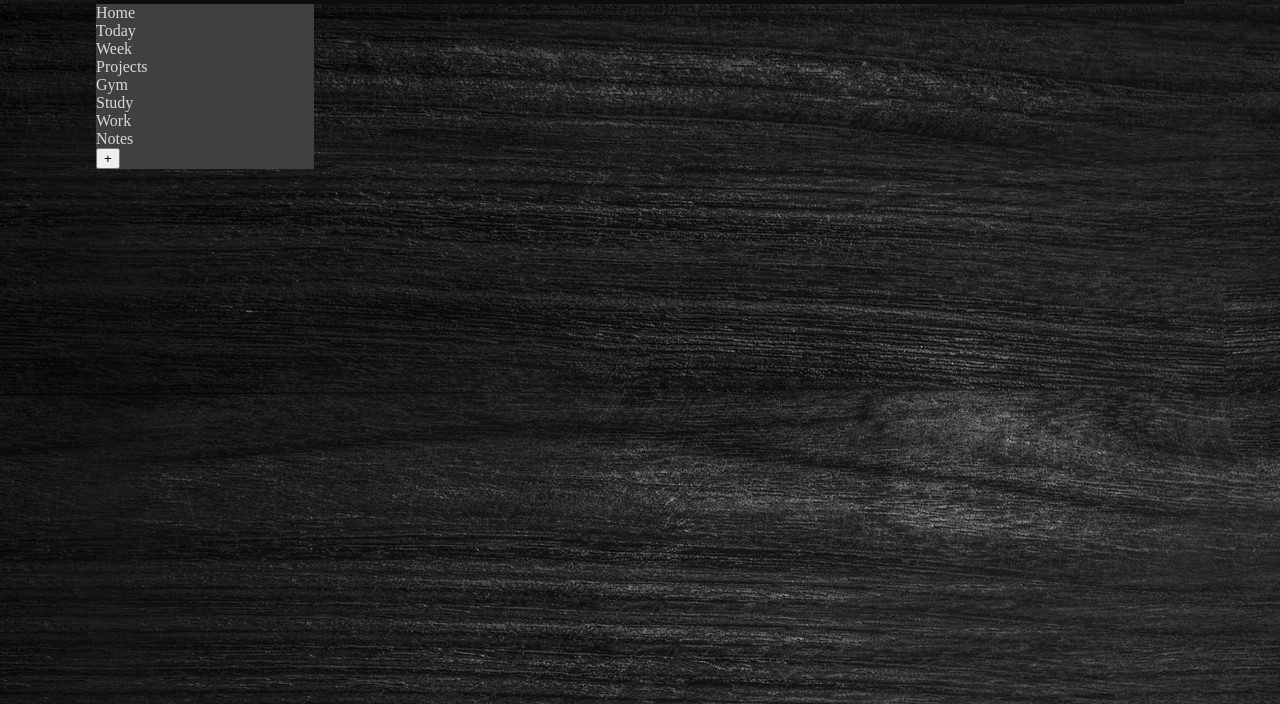
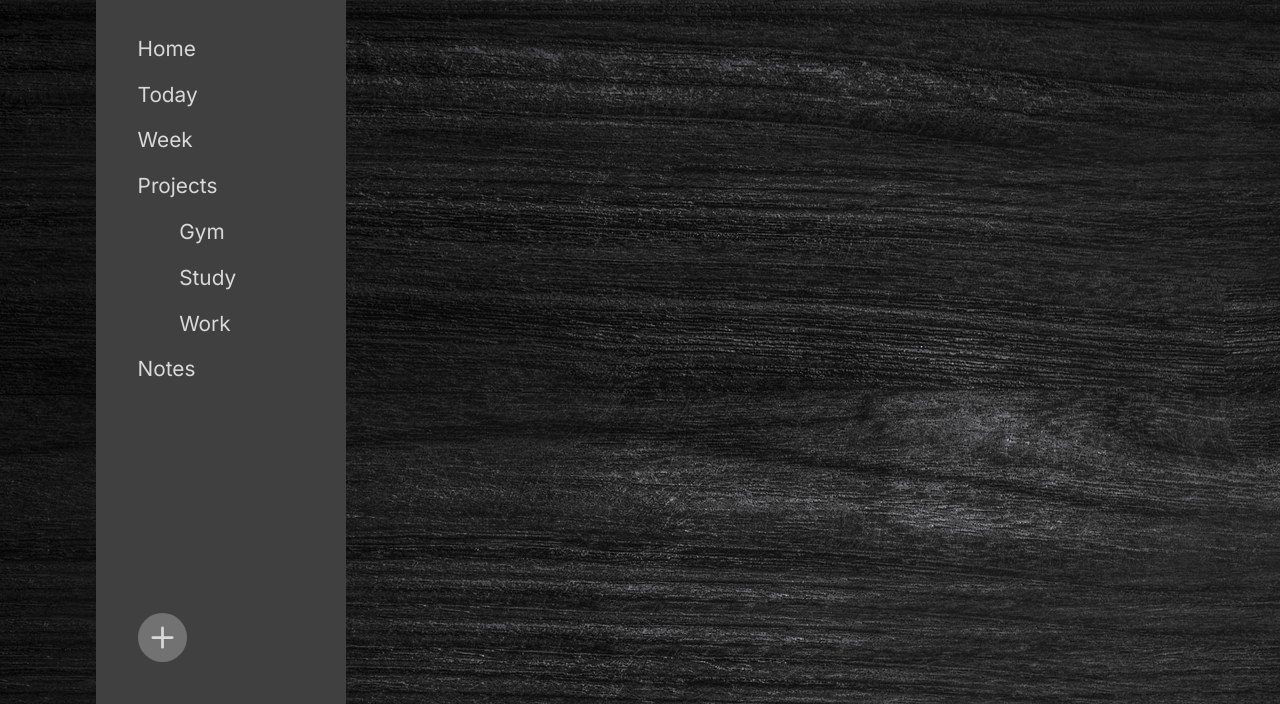
Before and after one commit to palezino/odin-to-do-list, a website: page dist/index.html in a window 1280 px wide. Shown: the part 96-800 px from the top of the page. Drawn offline with Linux system fonts and the light colour scheme.

Commit message:
Initial sidebar design

```diff
--- a/dist/index.html
+++ b/dist/index.html
@@ -4,6 +4,9 @@
     <meta charset="UTF-8">
     <meta http-equiv="X-UA-Compatible" content="IE=edge">
     <meta name="viewport" content="width=device-width, initial-scale=1.0">
+    <link rel="preconnect" href="https://fonts.googleapis.com">
+    <link rel="preconnect" href="https://fonts.gstatic.com" crossorigin>
+    <link href="https://fonts.googleapis.com/css2?family=Inter&display=swap" rel="stylesheet">
     <link rel="stylesheet" href="style.css">
     <script src="main.js" defer></script>
     <title>To-Do</title>
@@ -16,13 +19,14 @@
             </div>
             <div class="calendar"></div>
         </div>
-        <div class="sidebar">
-            <ul class="sidebar-main-list">
+        <div class="main">
+            <div class="main-sidebar">
+                <ul class="sidebar-list">
                     <li>Home</li>
                     <li>Today</li>
                     <li>Week</li>
                     <li>Projects
-                    <ul class="sidebar-projects-list">
+                        <ul class="sidebar-projects">
                             <li>Gym</li>
                             <li>Study</li>
                             <li>Work</li>
@@ -30,10 +34,11 @@
                     </li>
                     <li>Notes</li>
                 </ul>
-            <button class="btn-plus">+</button>
+                <button class="btn-plus"><img src="./images/plus.svg" alt="plus"></button>
             </div>
-        <div class="main-info">
+            <div class="main-tasks">
 
+            </div>
         </div>
     </div>
 </body>
--- a/dist/style.css
+++ b/dist/style.css
@@ -7,11 +7,13 @@ body {
     background-image: url(./images/brown-wooden-textured-flooring-background.jpg);
 
     color: #D9D9D9;
+    font-family: 'Inter', sans-serif;
+    font-size: 1.3rem;
 }
 
 img {
     max-width: 100%;
-    height: 4em;
+    height: 2.5em;
 }
 
 ul {
@@ -22,18 +24,56 @@ ul {
 
 .container {
     width: 85%;
+    height: 100vh;
     /* border: 4px solid white; */
     margin: 0 auto;
 
+    display: flex;
+    flex-direction: column;
 }
 
 .header {
     width: 100%;
-    padding: 1em 2.5em;
+    padding: .8em 2em;
     background-color: #0D0D0D;
 }
 
-.sidebar {
-    width: 20%;
+.main {
+    flex-grow: 1;
+}
+
+.main-sidebar {
+    max-width: 23%;
+    height: 100%;
     background-color: #404040;
+    padding: 2em;
+
+    display: flex;
+    flex-direction: column;
+    justify-content: space-between;
 }
+
+li + li {
+    padding-top: 1em;
+}
+
+.sidebar-projects {
+    padding: 1em 2em 0 2em;
+}
+
+.btn-plus {
+    align-self: flex-start;
+    padding: .6em;
+    border-radius: 50%;
+    border: none;
+    background-color: #737272;
+
+    display: flex;
+    align-content: center;
+    justify-content: center;
+}
+
+.btn-plus:hover {
+    cursor: pointer;
+    opacity: 0.7;
+}
```
Also changed, not shown: dist/images/plus.svg (added). Lines whose indentation alone changed are shown as unchanged.
